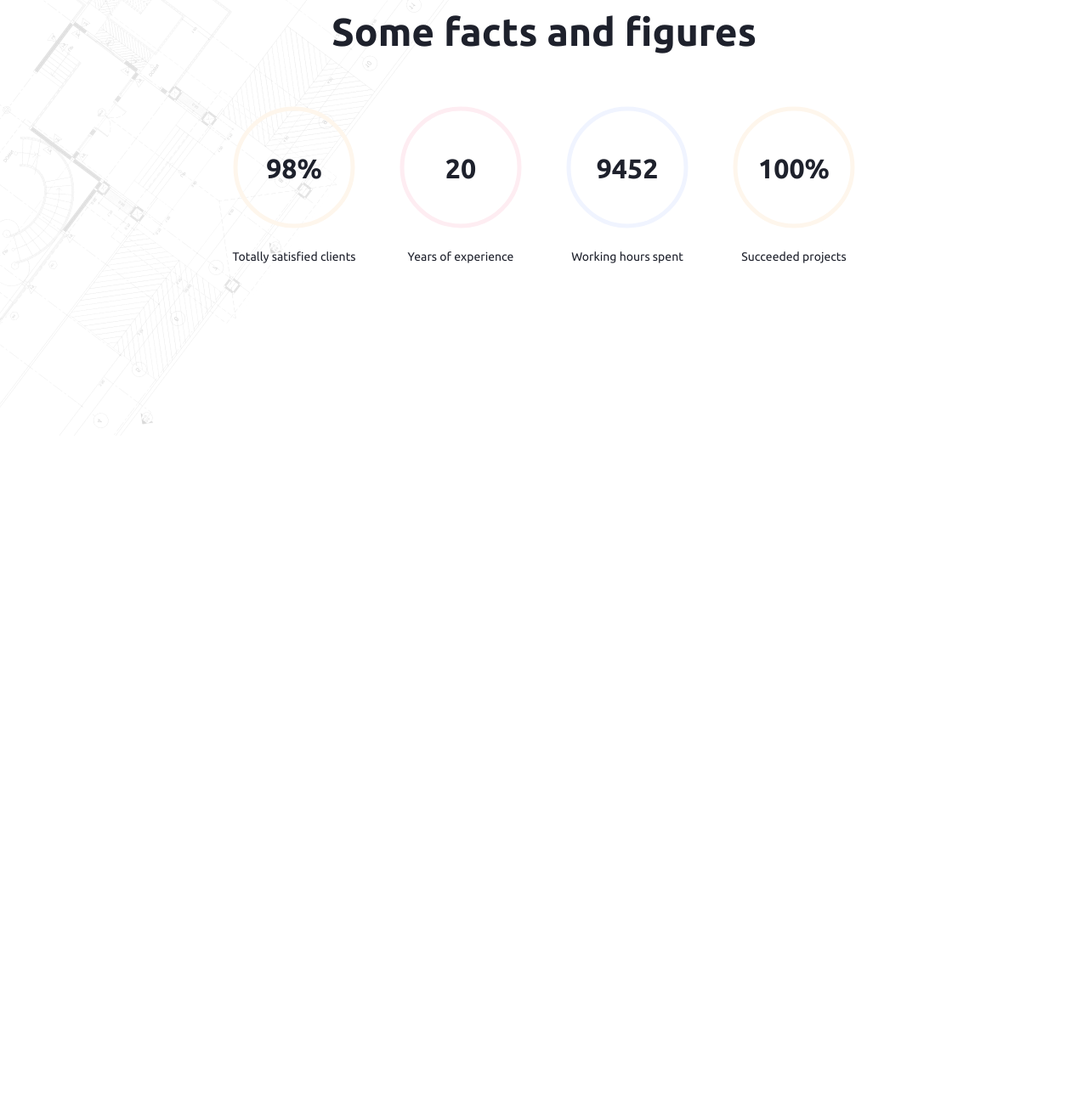
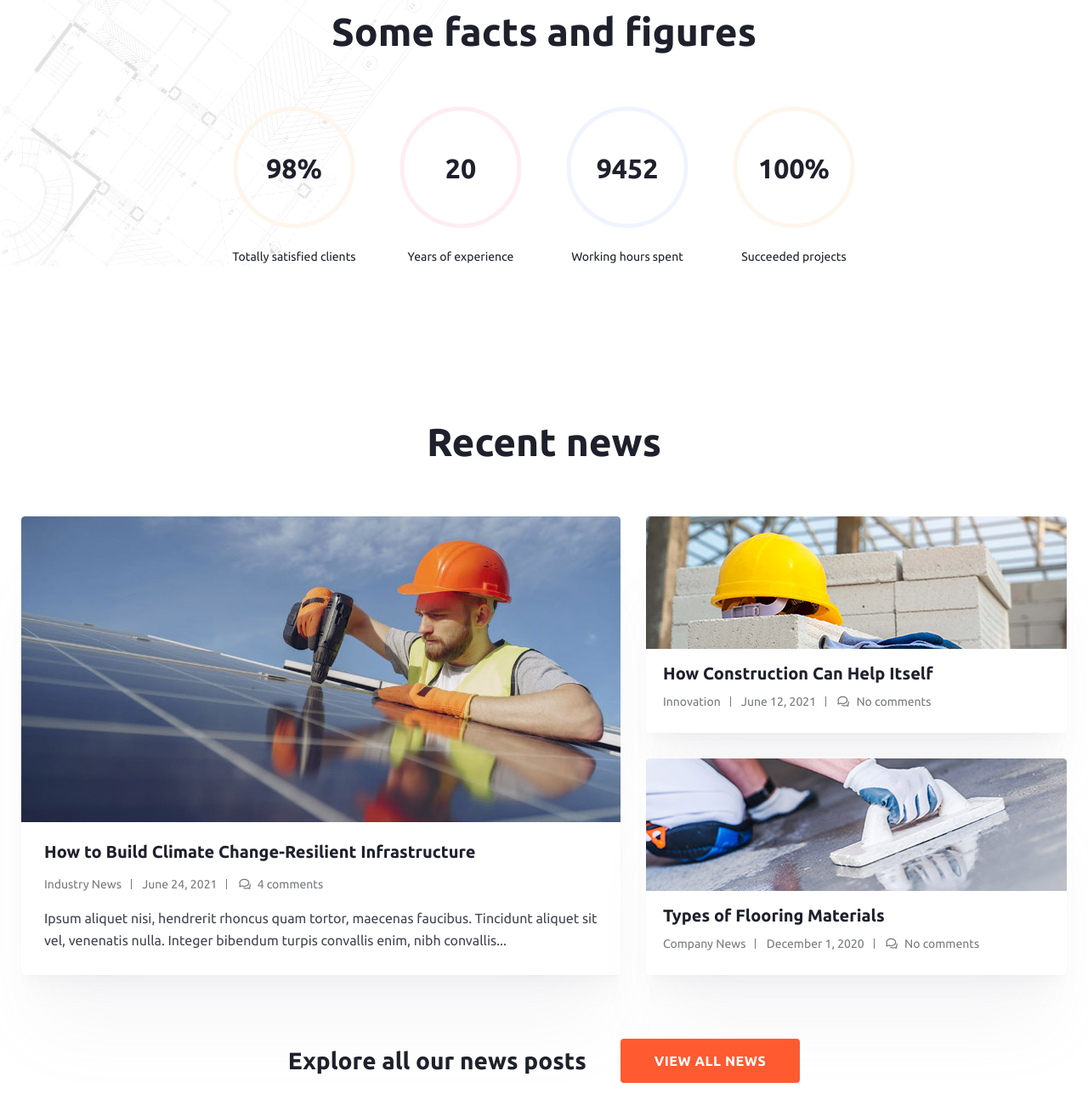
Before and after one commit to polovynka/Createx-Website, a website: page src/index.html in a window 1280 px wide. Shown: the part 6345-7659 px from the top of the page at 85% size. Before the commit the page ends 6858 px from the top, so only its background shows below. Drawn offline with nearby package versions, Linux system fonts and the light colour scheme; files that its build step writes are made by us from their sources; files whose address does not match are found by name.

```diff
--- /dev/null
+++ b/src/html-parts/contacts-section.html
@@ -0,0 +1 @@
+<section class="contacts-section"></section>
--- /dev/null
+++ b/src/html-parts/recent-news.html
@@ -0,0 +1,78 @@
+<section class="recent-news">
+	<div class="container">
+
+		<h2 class="title title--center recent-news__title">
+			Recent news
+		</h2>
+
+		<ul class="recent-news__list">
+			<li class="recent-news__list-item">
+				<article class="recent-news__article">
+					<img src="images/recent-article-1.jpg" alt="article 1" class="recent-news__article-img">
+					<div class="recent-news__article-text">
+						<h3 class="recent-news__article-title">
+							<a href="#" class="recent-news__article-link">How to&nbsp;Build Climate Change-Resilient
+								Infrastructure</a>
+						</h3>
+						<div class="recent-news__article-meta article-meta">
+							<a class="article-meta__item" href="#">Industry News</a>
+							<time class="article-meta__item" datetime="2021-06-24 19:00">June 24, 2021</time>
+							<span class="article-meta__item article-meta__item--comments">4 comments</span>
+						</div>
+						<p class="recent-news__article-descr">
+							Ipsum aliquet nisi, hendrerit rhoncus quam tortor, maecenas faucibus. Tincidunt aliquet sit
+							vel, venenatis nulla.
+							Integer bibendum turpis convallis enim, nibh convallis...
+						</p>
+					</div>
+				</article>
+			</li>
+			<li class="recent-news__list-item">
+				<article class="recent-news__article recent-news__article--small">
+					<img src="images/recent-article-2.jpg" alt="article 2" class="recent-news__article-img">
+					<div class="recent-news__article-text">
+						<h3 class="recent-news__article-title">
+							<a href="#" class="recent-news__article-link">How Construction Can Help Itself</a>
+						</h3>
+						<div class="recent-news__article-meta article-meta">
+							<a class="article-meta__item" href="#">Innovation</a>
+							<time class="article-meta__item" datetime="2021-06-12 19:00">June 12, 2021</time>
+							<span class="article-meta__item article-meta__item--comments">No comments</span>
+						</div>
+						<p class="recent-news__article-descr">
+							Ipsum aliquet nisi, hendrerit rhoncus quam tortor, maecenas faucibus. Tincidunt aliquet sit
+							vel, venenatis nulla.
+							Integer bibendum turpis convallis enim, nibh convallis...
+						</p>
+					</div>
+				</article>
+			</li>
+			<li class="recent-news__list-item">
+				<article class="recent-news__article recent-news__article--small">
+					<img src="images/recent-article-3.jpg" alt="article 3" class="recent-news__article-img">
+					<div class="recent-news__article-text">
+						<h3 class="recent-news__article-title">
+							<a href="#" class="recent-news__article-link">Types of Flooring Materials</a>
+						</h3>
+						<div class="recent-news__article-meta article-meta">
+							<a class="article-meta__item" href="#">Company News</a>
+							<time class="article-meta__item" datetime="2020-12-01 19:00">December 1, 2020</time>
+							<span class="article-meta__item article-meta__item--comments">No comments</span>
+						</div>
+						<p class="recent-news__article-descr">
+							Ipsum aliquet nisi, hendrerit rhoncus quam tortor, maecenas faucibus. Tincidunt aliquet sit
+							vel, venenatis nulla.
+							Integer bibendum turpis convallis enim, nibh convallis...
+						</p>
+					</div>
+				</article>
+			</li>
+		</ul>
+		<div class="recent-news__learn learn-more">
+			<h4 class="learn-more__subtitle">
+				Explore all our news posts
+			</h4>
+			<a href="#" class="learn-more__btn btn btn--fill">View all news</a>
+		</div>
+	</div>
+</section>
--- a/src/index.html
+++ b/src/index.html
@@ -21,6 +21,8 @@
 		@@include('html-parts/partners.html')
 		@@include('html-parts/testimonials.html')
 		@@include('html-parts/facts.html')
+		@@include('html-parts/recent-news.html')
+		@@include('html-parts/contacts-section.html')
 	</div>
 
 	<script src="js/vendor.js"></script>
--- a/src/sass/components/_facts.scss
+++ b/src/sass/components/_facts.scss
@@ -1,6 +1,5 @@
 .facts {
 	padding-top: 180px;
-	padding-bottom: 200px;
 	position: relative;
 	overflow: hidden;
 
--- /dev/null
+++ b/src/sass/components/_recent-news.scss
@@ -0,0 +1,108 @@
+.recent-news {
+	padding: 178px 0;
+
+	&__title {
+		margin-bottom: 57px;
+	}
+
+	&__list {
+		display: grid;
+		grid-template-columns: repeat(12, 1fr);
+		grid-template-rows: repeat(2, 255px);
+		gap: 30px;
+		margin-bottom: 75px;
+	}
+
+	&__list-item {
+		grid-column: 5 span;
+
+		&:first-child {
+			grid-column: 7 span;
+			grid-row: 2 span;
+		}
+	}
+
+	&__article {
+		overflow: hidden;
+		height: 100%;
+		background: $light-color;
+		box-shadow: 0px 80px 80px -20px rgba(154, 156, 165, 0.08), 0px 30px 24px -10px rgba(154, 156, 165, 0.05),
+			0px 12px 10px -6px rgba(154, 156, 165, 0.04), 0px 4px 4px -4px rgba(30, 33, 44, 0.03);
+		border-radius: 4px;
+
+		&--small {
+			.recent-news__article-descr {
+				display: none;
+			}
+
+			.recent-news__article-text {
+				padding: 14px 20px;
+			}
+
+			.recent-news__article-title {
+				margin-bottom: 8px;
+			}
+		}
+	}
+
+	&__article-img {
+	}
+
+	&__article-text {
+		padding: 20px 27px;
+	}
+
+	&__article-title {
+		margin-bottom: 13px;
+	}
+
+	&__article-link {
+		font-weight: 700;
+		font-size: 20px;
+		line-height: 150%;
+		color: $ebony-color;
+	}
+
+	&__article-descr {
+		font-size: 16px;
+		line-height: 160%;
+		color: $grey-color;
+	}
+
+	&__article-meta {
+		margin-bottom: 17px;
+	}
+}
+
+.article-meta {
+	font-size: 14px;
+	line-height: 150%;
+	color: $storm-color;
+	&__item {
+		position: relative;
+		color: inherit;
+
+		&:not(:last-child) {
+			margin-right: 21px;
+
+			&::after {
+				position: absolute;
+				content: "";
+				top: 2px;
+				right: -12px;
+				height: 12px;
+				width: 1px;
+				color: inherit;
+				background-color: currentColor;
+			}
+		}
+	}
+
+	&__item--comments {
+		padding-left: 23px;
+		background-image: url(../images/comments.svg);
+		background-repeat: no-repeat;
+		background-position: left center;
+		background-size: 16px 16px;
+	}
+}
--- a/src/sass/styles.scss
+++ b/src/sass/styles.scss
@@ -27,5 +27,5 @@
 @import "components/portfolio-section";
 @import "components/testimonials";
 @import "components/facts";
-
-// ----- Global ------
+@import "components/recent-news";
+@import "components/contacts-section";
```
Also changed, not shown: dist/css/styles.min.css, dist/images/comments.svg (added), dist/images/recent-article-1.jpg (added), dist/images/recent-article-1.webp (added), dist/images/recent-article-2.jpg (added), dist/images/recent-article-2.webp (added), dist/images/recent-article-3.jpg (added), dist/images/recent-article-3.webp (added), dist/index.html, src/images/comments.svg (added), src/images/recent-article-1.jpg (added), src/images/recent-article-2.jpg (added), src/images/recent-article-3.jpg (added), src/sass/components/_contacts-section.scss (added).
